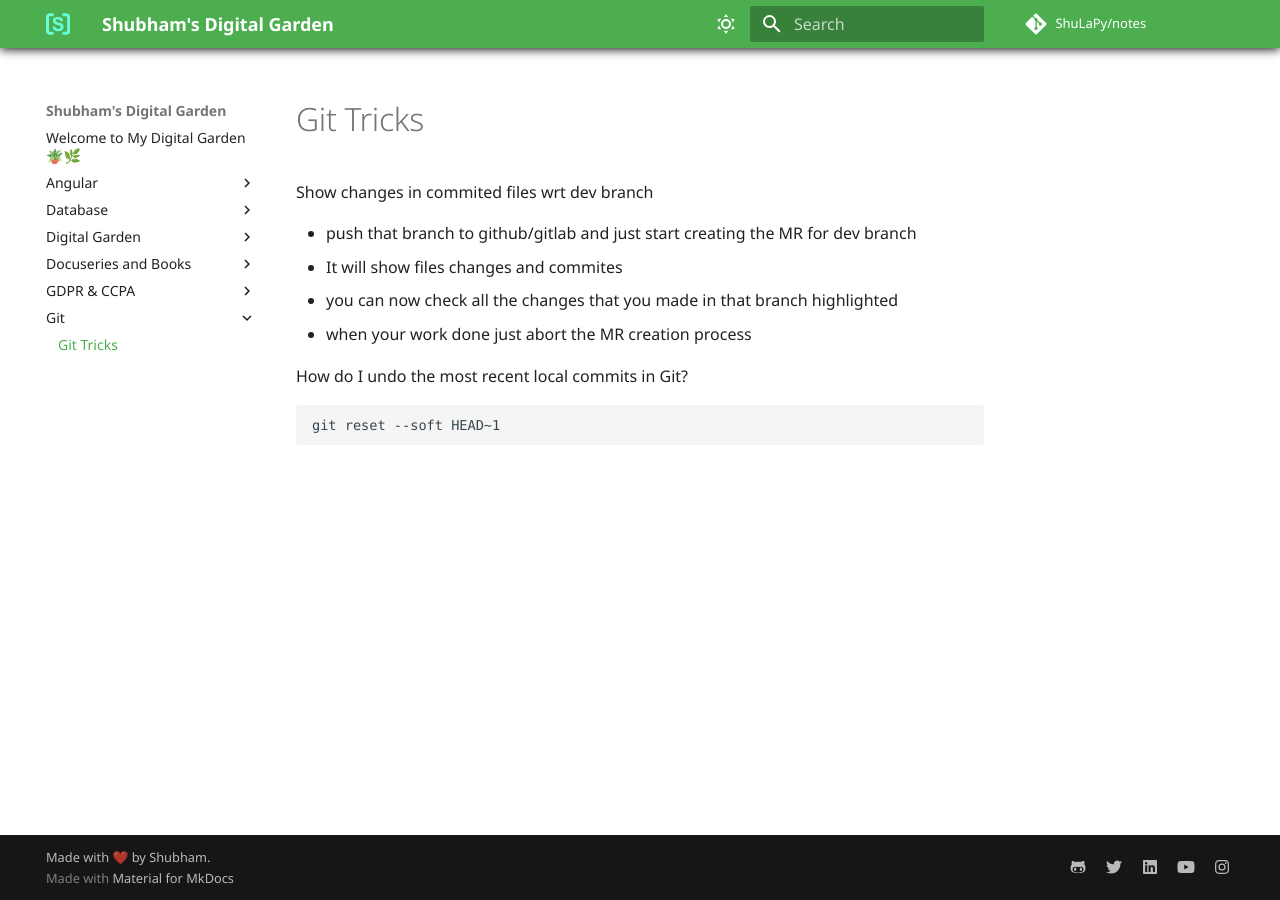
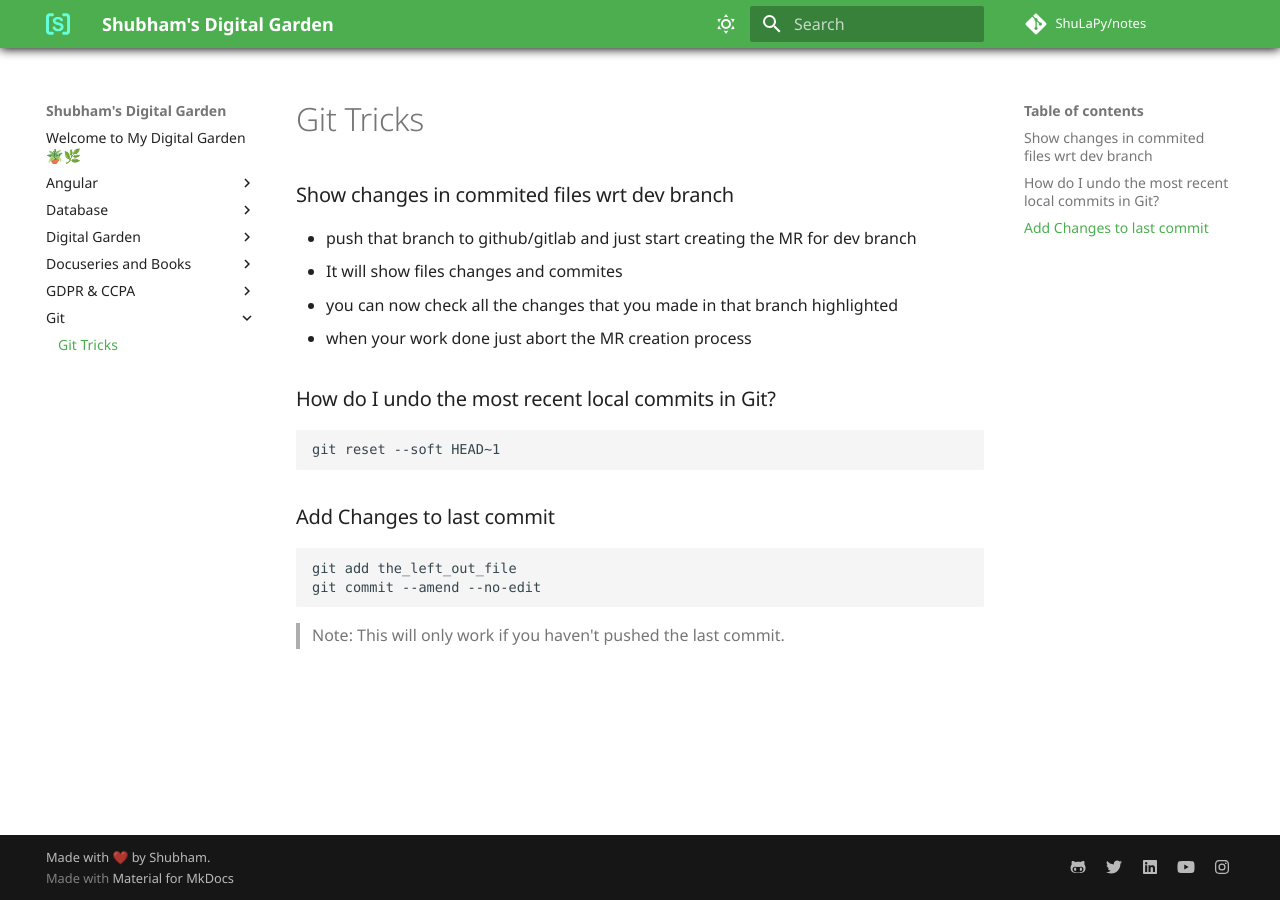
Before and after one commit to ShuLaPy/notes, an MkDocs documentation site: the page built from Obsidian Notes/Git/Git Tricks.md, in a window 1280 px wide. Built offline with MkDocs 1.6.1 and Material for MkDocs 9.7.7, drawn with Linux system fonts in a browser that asks for light colours; some web fonts are replaced; comment, search, counter and statistics services are not loaded.

Commit message:
feat: notes added

````diff
--- a/Obsidian Notes/Git/Git Tricks.md
+++ b/Obsidian Notes/Git/Git Tricks.md
@@ -1,13 +1,22 @@
 
-Show changes in commited files wrt dev branch
+### Show changes in commited files wrt dev branch
 
 - push that branch to github/gitlab and just start creating the MR for dev branch
 - It will show files changes and commites
 - you can now check all the changes that you made in that branch highlighted
 - when your work done just abort the MR creation process
 
-How do I undo the most recent local commits in Git?
+### How do I undo the most recent local commits in Git?
 
-```
+```bash
 git reset --soft HEAD~1
 ```
+
+### Add Changes to last commit
+
+```bash
+git add the_left_out_file
+git commit --amend --no-edit
+```
+
+>Note: This will only work if you haven't pushed the last commit.
````
Also changed, not shown: 1 other file.
